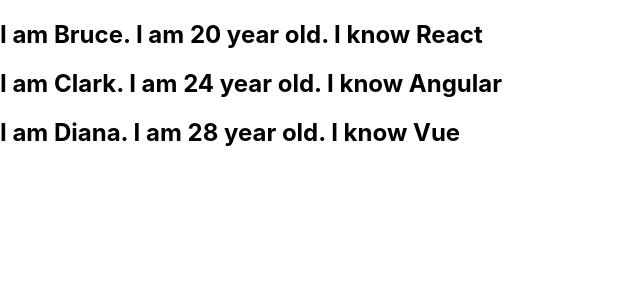
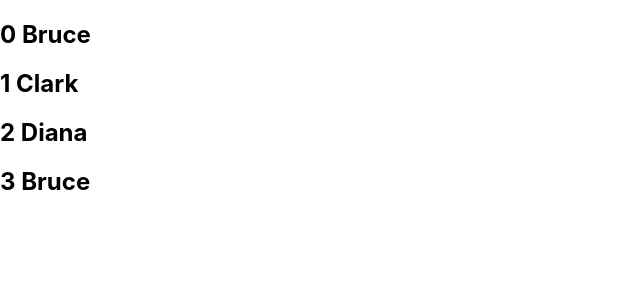
Before and after one commit to shubhsjain/React-Practic, a React (Create React App) app: page / in a window 1280 px wide. Shown: the top 300 px of the page, without its empty margins (0-640 px from the left). Built offline with nearby package versions, Linux system fonts and the light colour scheme.

Commit message:
use of index as key, should be reconsiderate or it can harm your UI

```diff
--- a/src/components/NameList.js
+++ b/src/components/NameList.js
@@ -1,5 +1,5 @@
 import React from 'react'
-import Person from './Person'
+// import Person from './Person'
 
 // function NameList() {
 //     const names =['Bruce', 'Clark', 'Diana']
@@ -12,34 +12,64 @@
 //     )
 // }
 
+// function NameList() {
+//     const person =[
+//         {
+//         id : 1,
+//         name :'Bruce',
+//         age : 20,
+//         skill : 'React'
+//     },
+//     {
+//         id : 2,
+//         name :'Clark',
+//         age : 24,
+//         skill : 'Angular'
+//     },
+//     {
+//         id : 3,
+//         name :'Diana',
+//         age : 28,
+//         skill : 'Vue'
+//     },
+//     ]
+// const personList = person.map(person =>(
+// <Person key = {person.id} person={person}></Person> // the key prop shoud be unique in the property like id='1' in this the no. 1 shud not repeat itself in that property
+//     ))
+//     return (
+//         <div>
+//             {personList}
+//         </div>
+//     )
+// }
+
+// export default NameList
+
 function NameList() {
-    const person =[
-        {
-        id : 1,
-        name :'Bruce',
-        age : 20,
-        skill : 'React'
-    },
-    {
-        id : 2,
-        name :'Clark',
-        age : 24,
-        skill : 'Angular'
-    },
-    {
-        id : 3,
-        name :'Diana',
-        age : 28,
-        skill : 'Vue'
-    },
-    ]
-const personList = person.map(person =>(
-<Person key = {person.id} person={person}></Person> // the key prop shoud be unique in the property like id='1' in this the no. 1 shud not repeat itself in that property
-    ))
+    const names = ['Bruce', 'Clark', 'Diana', 'Bruce']
+    // const person =[
+    //     {
+    //     id : 1,
+    //     name :'Bruce',
+    //     age : 20,
+    //     skill : 'React'
+    // },
+    // {
+    //     id : 2,
+    //     name :'Clark',
+    //     age : 24,
+    //     skill : 'Angular'
+    // },
+    // {
+    //     id : 3,
+    //     name :'Diana',
+    //     age : 28,
+    //     skill : 'Vue'
+    // },
+    // ]
+const nameList = names.map((name, index) => <h2 key = {index}> {index} {name} </h2>) // but using index as a key will cost an ugly UI. certain conditions while using key.      (1) when the items in the list do not have unique id.     (2) the list is static and will not change.     (3) the list will never be reordered os filtered ONLY WHEN THESE CONDITIONS ARE SATISFIED THEN ONLY YOU CAN USE INDEX AS KEY
     return (
-        <div>
-            {personList}
-        </div>
+        <div>{nameList}</div>
     )
 }
 
```
